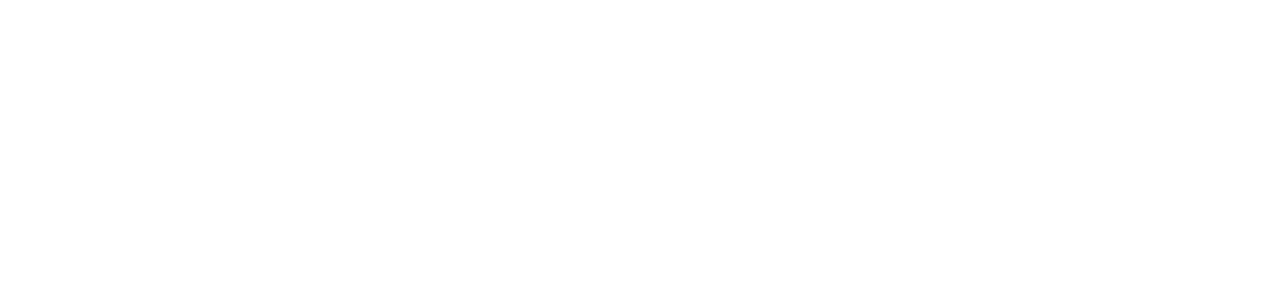
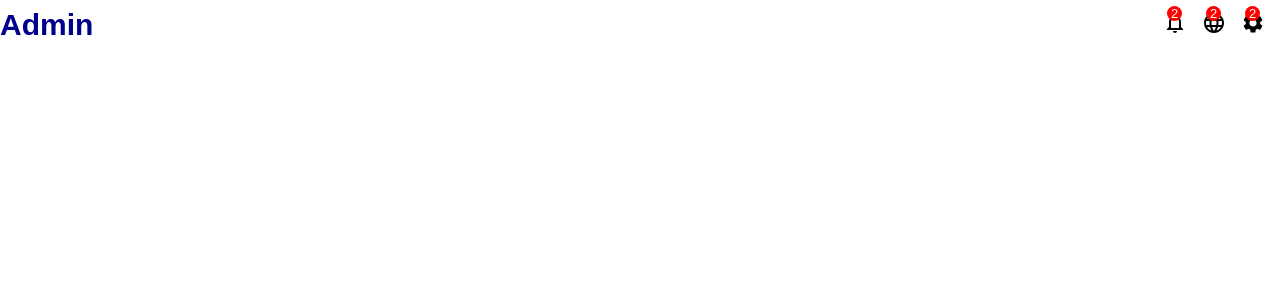
Before and after one commit to Seongho0503/Admin, a React (Create React App) app: page / in a window 1280 px wide. Shown: the top 300 px of the page. Built offline with nearby package versions, Linux system fonts and the light colour scheme.

Commit message:
[add] Topbar 컴포넌트 구조 잡기

```diff
--- a/package.json
+++ b/package.json
@@ -5,6 +5,7 @@
   "dependencies": {
     "@emotion/react": "^11.11.1",
     "@emotion/styled": "^11.11.0",
+    "@mui/icons-material": "^5.14.1",
     "@mui/material": "^5.14.2",
     "@testing-library/jest-dom": "^5.17.0",
     "@testing-library/react": "^13.4.0",
--- a/public/index.html
+++ b/public/index.html
@@ -15,7 +15,11 @@
       href="https://fonts.googleapis.com/css2?family=Source+Sans+3:wght@200&display=swap"
       rel="stylesheet"
     />
-
+    <style>
+      * {
+        font-family: "Source Sans 3", sans-serif;
+      }
+    </style>
     <title>React App</title>
   </head>
   <body>
--- a/src/App.js
+++ b/src/App.js
@@ -1,7 +1,12 @@
 import "./App.css";
+import Topbar from "./components/topbar/Topbar";
 
 function App() {
-  return <div className="App"></div>;
+  return (
+    <div className="App">
+      <Topbar />
+    </div>
+  );
 }
 
 export default App;
--- /dev/null
+++ b/src/components/topbar/Topbar.jsx
@@ -0,0 +1,32 @@
+import React from "react";
+import "./topbar.css";
+import NotificationsNoneIcon from "@mui/icons-material/NotificationsNone";
+import LanguageIcon from "@mui/icons-material/Language";
+import SettingsIcon from "@mui/icons-material/Settings";
+
+export default function Topbar() {
+  return (
+    <div className="topbar">
+      <div className="topbarWrapper">
+        <div className="topLeft">
+          <span className="logo">Admin</span>
+        </div>
+        <div className="topRight">
+          <div className="topbarIconContainer">
+            <NotificationsNoneIcon />
+            <span className="topIconBadge">2</span>
+          </div>
+          <div className="topbarIconContainer">
+            <LanguageIcon />
+            <span className="topIconBadge">2</span>
+          </div>
+          <div className="topbarIconContainer">
+            <SettingsIcon />
+            <span className="topIconBadge">2</span>
+          </div>
+          <img src=" " alt="" className="topAvatar" />
+        </div>
+      </div>
+    </div>
+  );
+}
--- /dev/null
+++ b/src/components/topbar/topbar.css
@@ -0,0 +1,52 @@
+.topbar {
+  width: 100%;
+  height: 50px;
+  background-color: white;
+
+  position: sticky;
+  top: 0;
+  z-index: 999;
+}
+
+.topbarWrapper {
+  height: 100%;
+  padding: 0px, 20px;
+  display: flex;
+  align-items: center;
+  justify-content: space-between;
+}
+
+.logo {
+  font-weight: bold;
+  font-size: 30px;
+  color: darkblue;
+  cursor: pointer;
+}
+
+.topRight {
+  display: flex;
+  align-items: center;
+}
+
+.topbarIconContainer {
+  position: relative;
+  margin-right: 15px;
+}
+
+.topIconBadge {
+  position: absolute;
+  top: -5px;
+  right: 5px;
+
+  background-color: red;
+  border-radius: 50%;
+  height: 15px;
+  width: 15px;
+
+  display: flex;
+  align-items: center;
+  justify-content: center;
+
+  font-size: 13px;
+  color: white;
+}
```
Also changed, not shown: 1 other file (tests, documents, lock files or other folders).
